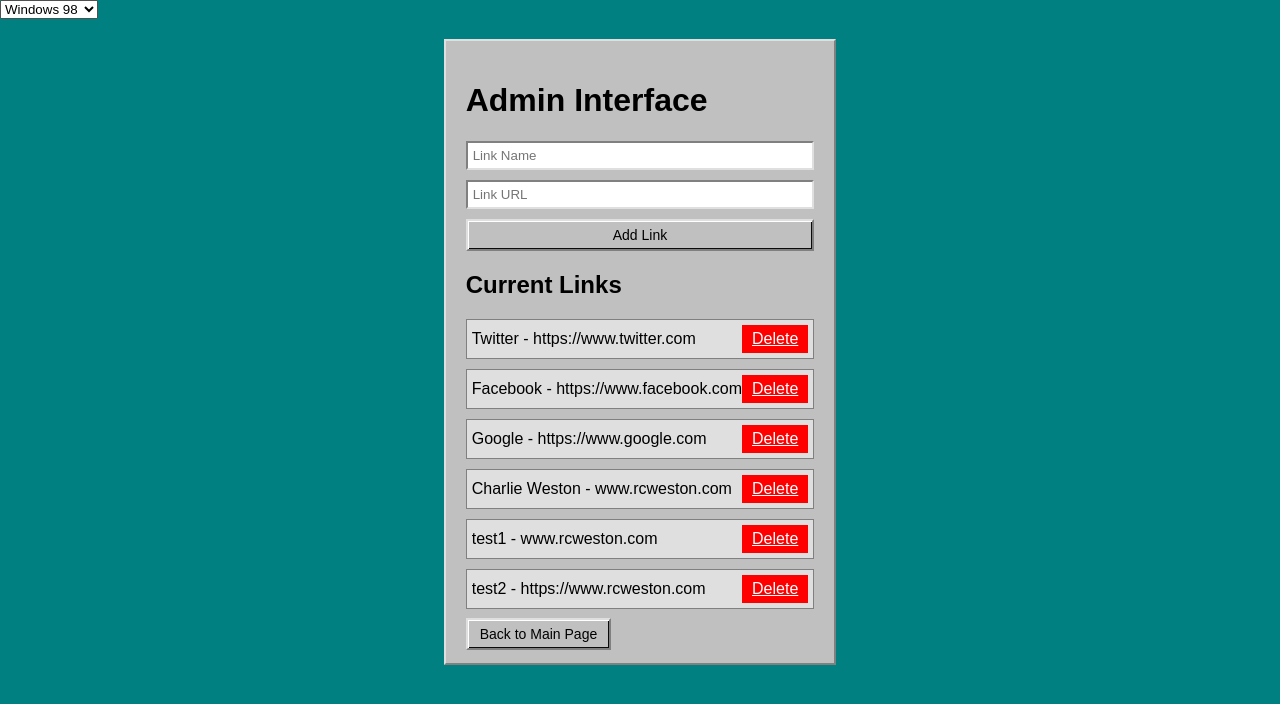
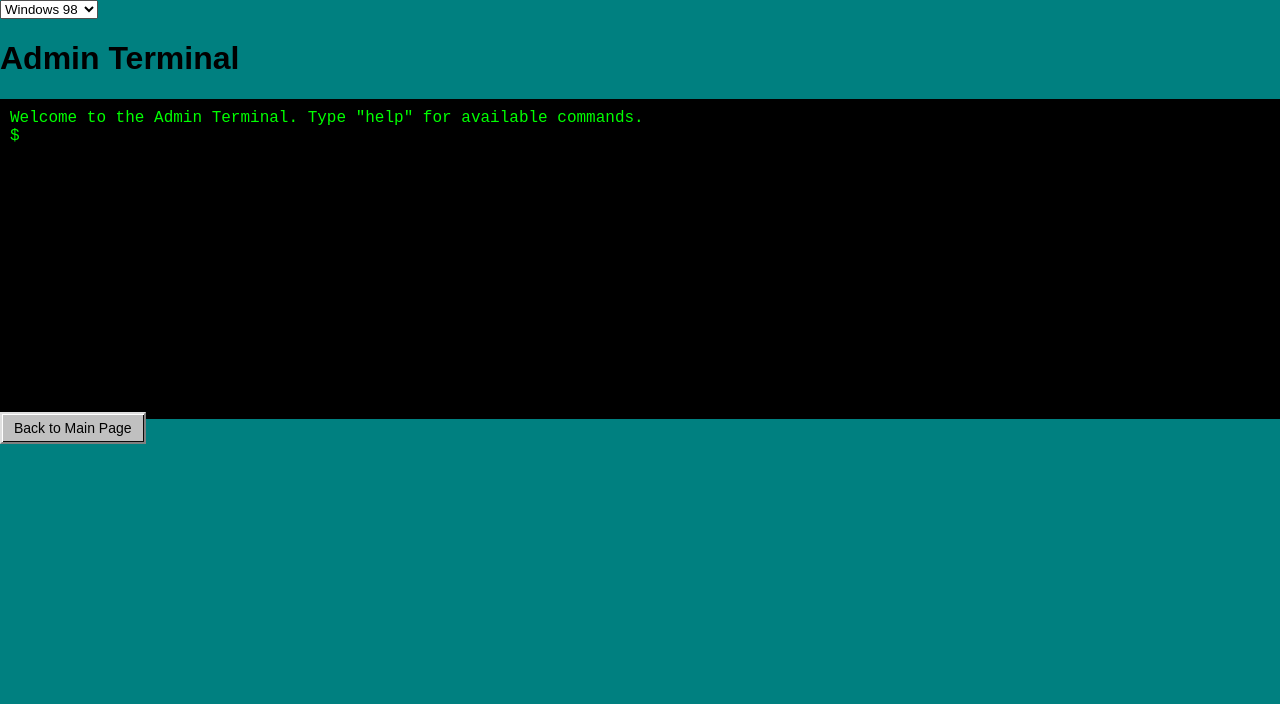
Before and after one commit to rcweston90/WindowLinks, a Flask app: page /admin in a window 1280 px wide. Shown: the top 704 px of the page. Run offline with Flask 3, Linux system fonts and the light colour scheme.

Commit message:
Agent query: Can you access the admin page at /admin and verify if the terminal UI is working? Try using commands like "help", "list", "add", and "delete".

```diff
--- a/main.py
+++ b/main.py
@@ -21,26 +21,30 @@ def index():
     links = Link.query.order_by(Link.order).all()
     return render_template("index.html", links=links)
 
-@app.route("/admin", methods=['GET', 'POST'])
+@app.route("/admin")
 def admin():
-    if request.method == 'POST':
-        name = request.form['name']
-        url = request.form['url']
-        max_order = db.session.query(db.func.max(Link.order)).scalar() or 0
-        new_link = Link(name=name, url=url, order=max_order + 1)
-        db.session.add(new_link)
-        db.session.commit()
-        return redirect(url_for('admin'))
+    return render_template("admin.html")
 
+@app.route("/api/links", methods=['GET'])
+def get_links():
     links = Link.query.order_by(Link.order).all()
-    return render_template("admin.html", links=links)
+    return jsonify([{'id': link.id, 'name': link.name, 'url': link.url} for link in links])
 
-@app.route("/delete/<int:id>")
-def delete(id):
+@app.route("/api/links", methods=['POST'])
+def add_link():
+    data = request.json
+    max_order = db.session.query(db.func.max(Link.order)).scalar() or 0
+    new_link = Link(name=data['name'], url=data['url'], order=max_order + 1)
+    db.session.add(new_link)
+    db.session.commit()
+    return jsonify({'id': new_link.id, 'name': new_link.name, 'url': new_link.url})
+
+@app.route("/api/links/<int:id>", methods=['DELETE'])
+def delete_link(id):
     link = Link.query.get_or_404(id)
     db.session.delete(link)
     db.session.commit()
-    return redirect(url_for('admin'))
+    return jsonify({'message': 'Link deleted successfully'})
 
 @app.route("/update_order", methods=['POST'])
 def update_order():
--- /dev/null
+++ b/static/js/terminal.js
@@ -0,0 +1,84 @@
+document.addEventListener('DOMContentLoaded', function() {
+    const terminal = document.getElementById('terminal');
+    const terminalOutput = document.getElementById('terminalOutput');
+    const terminalInput = document.getElementById('terminalInput');
+
+    const commands = {
+        help: 'Available commands: help, list, add, delete, clear',
+        list: 'Listing links...',
+        add: 'Usage: add <name> <url>',
+        delete: 'Usage: delete <id>'
+    };
+
+    function processCommand(command) {
+        const parts = command.split(' ');
+        const cmd = parts[0].toLowerCase();
+
+        switch (cmd) {
+            case 'help':
+                return commands.help;
+            case 'list':
+                return listLinks();
+            case 'add':
+                if (parts.length < 3) return commands.add;
+                return addLink(parts[1], parts.slice(2).join(' '));
+            case 'delete':
+                if (parts.length !== 2) return commands.delete;
+                return deleteLink(parts[1]);
+            case 'clear':
+                terminalOutput.innerHTML = '';
+                return '';
+            default:
+                return `Unknown command: ${cmd}. Type 'help' for available commands.`;
+        }
+    }
+
+    function listLinks() {
+        return fetch('/api/links')
+            .then(response => response.json())
+            .then(links => {
+                return links.map(link => `${link.id}: ${link.name} - ${link.url}`).join('\n');
+            })
+            .catch(error => `Error: ${error}`);
+    }
+
+    function addLink(name, url) {
+        return fetch('/api/links', {
+            method: 'POST',
+            headers: {'Content-Type': 'application/json'},
+            body: JSON.stringify({name, url})
+        })
+        .then(response => response.json())
+        .then(link => `Added: ${link.id}: ${link.name} - ${link.url}`)
+        .catch(error => `Error: ${error}`);
+    }
+
+    function deleteLink(id) {
+        return fetch(`/api/links/${id}`, {method: 'DELETE'})
+            .then(response => response.json())
+            .then(result => `Deleted link with id: ${id}`)
+            .catch(error => `Error: ${error}`);
+    }
+
+    terminalInput.addEventListener('keyup', function(event) {
+        if (event.key === 'Enter') {
+            const command = this.value;
+            terminalOutput.innerHTML += `$ ${command}\n`;
+            this.value = '';
+
+            const result = processCommand(command);
+            if (result instanceof Promise) {
+                result.then(output => {
+                    terminalOutput.innerHTML += `${output}\n`;
+                    terminal.scrollTop = terminal.scrollHeight;
+                });
+            } else {
+                terminalOutput.innerHTML += `${result}\n`;
+                terminal.scrollTop = terminal.scrollHeight;
+            }
+        }
+    });
+
+    // Initial welcome message
+    terminalOutput.innerHTML = 'Welcome to the Admin Terminal. Type "help" for available commands.\n';
+});
--- a/templates/admin.html
+++ b/templates/admin.html
@@ -6,52 +6,25 @@
     <title>Admin - Windows-style Linktree Clone</title>
     <link rel="stylesheet" href="{{ url_for('static', filename='css/style.css') }}">
     <style>
-        .admin-container {
-            background-color: #c0c0c0;
-            border: 2px solid #dfdfdf;
-            border-bottom-color: #808080;
-            border-right-color: #808080;
-            padding: 20px;
-            margin: 20px auto;
-            max-width: 600px;
+        .terminal {
+            background-color: #000;
+            color: #0f0;
+            font-family: 'Courier New', monospace;
+            padding: 10px;
+            height: 300px;
+            overflow-y: auto;
         }
-        .admin-form {
-            display: flex;
-            flex-direction: column;
-            gap: 10px;
+        .terminal-input {
+            background-color: transparent;
+            border: none;
+            color: #0f0;
+            font-family: 'Courier New', monospace;
+            width: 100%;
+            outline: none;
         }
-        .admin-form input[type="text"] {
-            padding: 5px;
-            border: 2px solid #808080;
-            border-bottom-color: #dfdfdf;
-            border-right-color: #dfdfdf;
-        }
-        .admin-form input[type="submit"] {
-            cursor: pointer;
-        }
-        .admin-links {
-            margin-top: 20px;
-        }
-        .admin-links ul {
-            list-style-type: none;
-            padding: 0;
-        }
-        .admin-links li {
-            display: flex;
-            justify-content: space-between;
-            align-items: center;
-            margin-bottom: 10px;
-            padding: 5px;
-            background-color: #dfdfdf;
-            border: 1px solid #808080;
-            cursor: move;
-        }
-        .delete-button {
-            background-color: #ff0000;
-            color: white;
-            border: none;
-            padding: 5px 10px;
-            cursor: pointer;
+        .terminal-output {
+            white-space: pre-wrap;
+            word-wrap: break-word;
         }
     </style>
 </head>
@@ -64,26 +37,17 @@
         </select>
     </div>
     <div class="admin-container">
-        <h1>Admin Interface</h1>
-        <form class="admin-form" method="POST">
-            <input type="text" name="name" placeholder="Link Name" required>
-            <input type="text" name="url" placeholder="Link URL" required>
-            <input type="submit" value="Add Link" class="link-button">
-        </form>
-        <div class="admin-links">
-            <h2>Current Links</h2>
-            <ul id="linkList">
-                {% for link in links %}
-                <li data-id="{{ link.id }}" draggable="true">
-                    {{ link.name }} - {{ link.url }}
-                    <a href="{{ url_for('delete', id=link.id) }}" class="delete-button">Delete</a>
-                </li>
-                {% endfor %}
-            </ul>
+        <h1>Admin Terminal</h1>
+        <div class="terminal" id="terminal">
+            <div class="terminal-output" id="terminalOutput"></div>
+            <div>
+                <span class="prompt">$</span>
+                <input type="text" class="terminal-input" id="terminalInput" autofocus>
+            </div>
         </div>
         <a href="{{ url_for('index') }}" class="link-button">Back to Main Page</a>
     </div>
-    <script src="{{ url_for('static', filename='js/admin.js') }}"></script>
+    <script src="{{ url_for('static', filename='js/terminal.js') }}"></script>
     <script src="{{ url_for('static', filename='js/script.js') }}"></script>
 </body>
 </html>
```
